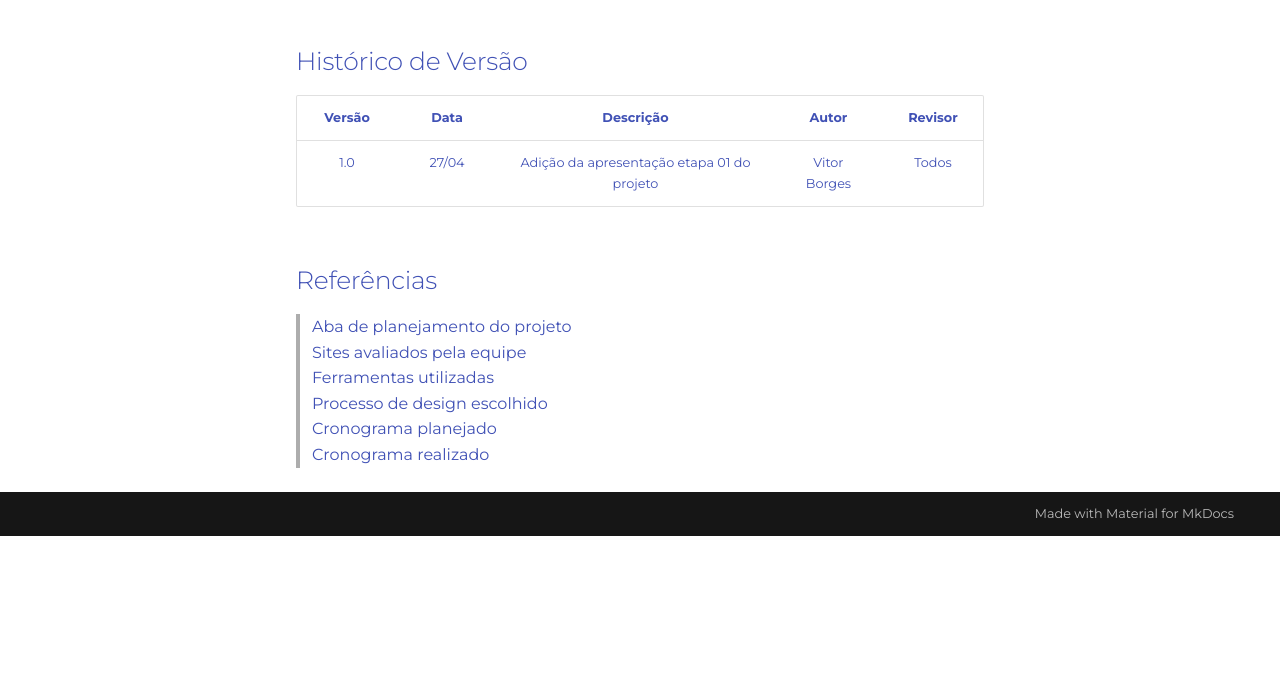
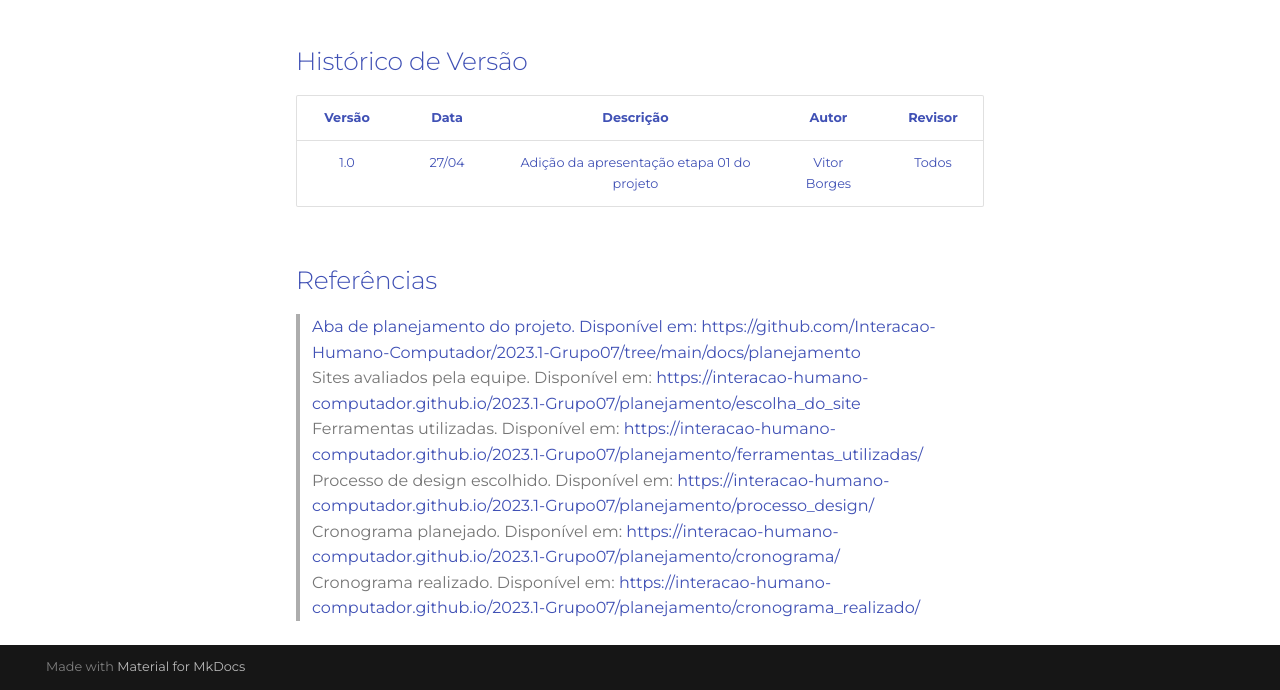
Before and after one commit to Interacao-Humano-Computador/2023.1-Agiel, an MkDocs documentation site: the page built from docs/apresentacoes/etapa-01.md, in a window 1280 px wide and 900 px high, scrolled down 747 px, cut to the strip 210-900 px from the top of the window. Built offline with MkDocs 1.6.1 and Material for MkDocs 9.7.7, drawn with Linux system fonts in a browser that asks for light colours; some web fonts are replaced; comment, search, counter and statistics services are not loaded; before the commit the page ends 1493 px from its top, so only the background shows below that.

Commit message:
fix: links referência

```diff
--- a/docs/apresentacoes/etapa-01.md
+++ b/docs/apresentacoes/etapa-01.md
@@ -24,9 +24,9 @@ A apresentação da etapa 01 tem o intuito de mostrar o que foi desenvolvido at
 |  1.0   | 27/04 | Adição da apresentação etapa 01 do projeto | Vitor Borges | Todos|
 
 ## Referências
-> <a href="https://github.com/Interacao-Humano-Computador/2023.1-Grupo07/tree/main/docs/planejamento">Aba de planejamento do projeto<a><br>
-> <a href="https://interacao-humano-computador.github.io/2023.1-Grupo07/planejamento/escolha_do_site/">Sites avaliados pela equipe<a><br>
-> <a href="https://interacao-humano-computador.github.io/2023.1-Grupo07/planejamento/ferramentas_utilizadas/">Ferramentas utilizadas<a><br>
-> <a href="https://interacao-humano-computador.github.io/2023.1-Grupo07/planejamento/processo_design/">Processo de design escolhido<a><br>
-> <a href="https://interacao-humano-computador.github.io/2023.1-Grupo07/planejamento/cronograma/">Cronograma planejado<a><br>
-> <a href="https://interacao-humano-computador.github.io/2023.1-Grupo07/planejamento/cronograma_realizado/">Cronograma realizado<a>
+> Aba de planejamento do projeto. Disponível em: <https://github.com/Interacao-Humano-Computador/2023.1-Grupo07/tree/main/docs/planejamento><br>
+> Sites avaliados pela equipe. Disponível em: <https://interacao-humano-computador.github.io/2023.1-Grupo07/planejamento/escolha_do_site><br>
+> Ferramentas utilizadas. Disponível em: <https://interacao-humano-computador.github.io/2023.1-Grupo07/planejamento/ferramentas_utilizadas/><br>
+> Processo de design escolhido. Disponível em: <https://interacao-humano-computador.github.io/2023.1-Grupo07/planejamento/processo_design/><br>
+> Cronograma planejado. Disponível em: <https://interacao-humano-computador.github.io/2023.1-Grupo07/planejamento/cronograma/><br>
+> Cronograma realizado. Disponível em: <https://interacao-humano-computador.github.io/2023.1-Grupo07/planejamento/cronograma_realizado/>
```
